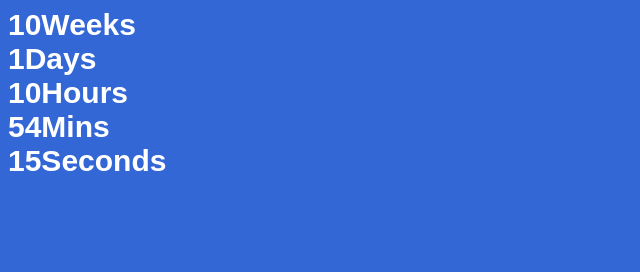
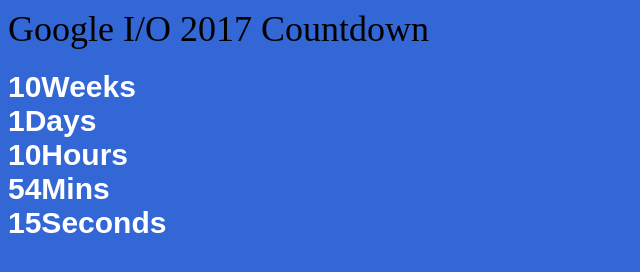
Before and after one commit to nawazkhan/iocounter, a website: page iocounter.html in a window 1280 px wide. Shown: the whole page, without its empty margins (0-640 px from the left). Drawn offline with Linux system fonts and the light colour scheme; files whose address does not match are found by name.

Commit message:
added event name to html

```diff
--- a/iocounter.html
+++ b/iocounter.html
@@ -15,8 +15,13 @@
 	    font-weight: bold;
 	    font-size: 30px;
 	    font-family: Arial, Helvetica;
+	    transform: translate(0px, 20px);
+	}
+	.event-name {
+		font-size: 36px;
 	}
 </style>
+<div class="event-name">Google I/O 2017 Countdown</div>
 <div class="io-counter-ctr">
 	<div class="weeks-remain"></div>
 	<div class="days-remain"></div>
```
